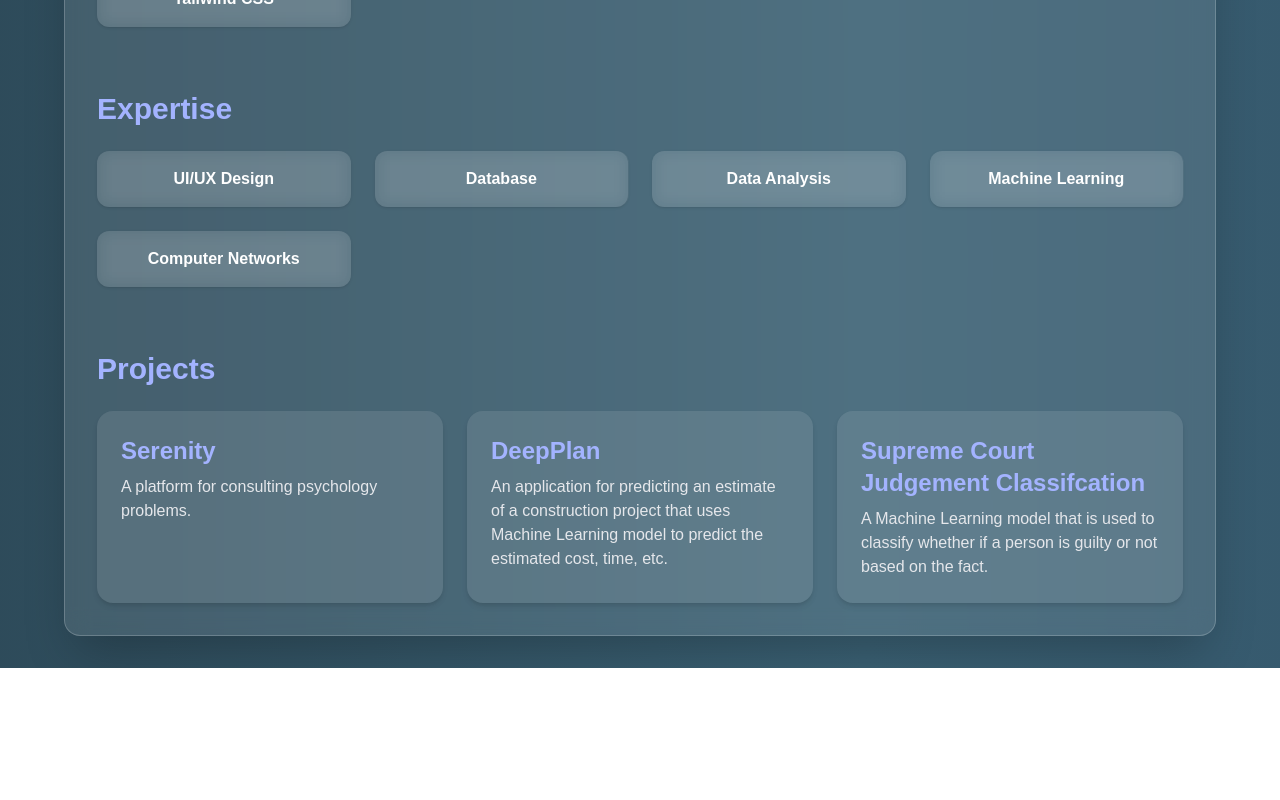
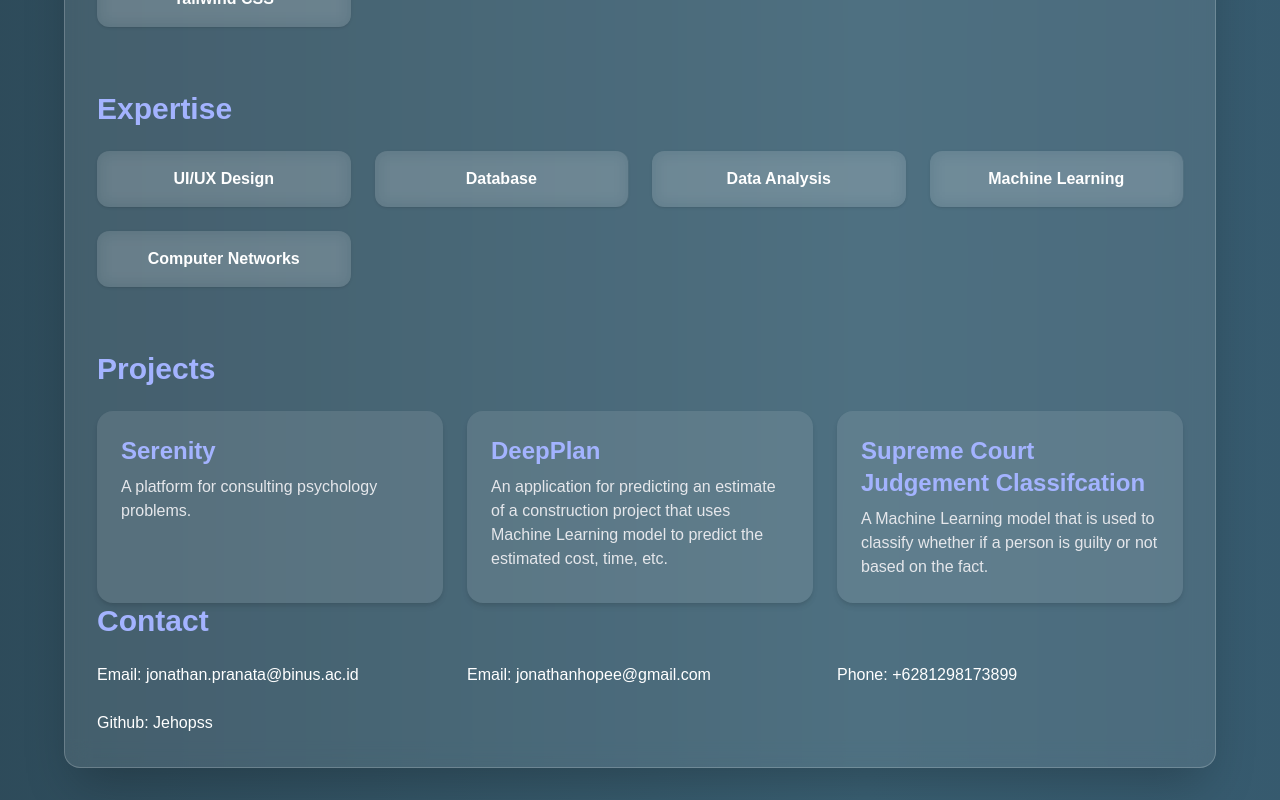
Before and after one commit to Jehopss/my-portofolio, a Next.js app: page / in a window 1280 px wide. Shown: the part 518-1318 px from the top of the page. Before the commit the page ends 1186 px from the top, so only its background shows below. Built offline with nearby package versions, Linux system fonts and the light colour scheme.

Commit message:
Added Contact Section

```diff
--- a/src/app/page.tsx
+++ b/src/app/page.tsx
@@ -103,6 +103,17 @@ export default function Home() {
             />
           </div>
         </section>
+        <section>
+          <h2 className="text-3xl font-bold mb-6 text-indigo-300">Contact</h2>
+          <div className="grid gap-6 sm:grid-cols-2 lg:grid-cols-3">
+            <h3>Email: jonathan.pranata@binus.ac.id</h3>
+            <h3>Email: jonathanhopee@gmail.com</h3>
+            <h3>Phone: +6281298173899</h3>
+            <h3>
+              Github: <a href="https://github.com/Jehopss">Jehopss</a>
+            </h3>
+          </div>
+        </section>
       </div>
 
       {isOpen && (
```
